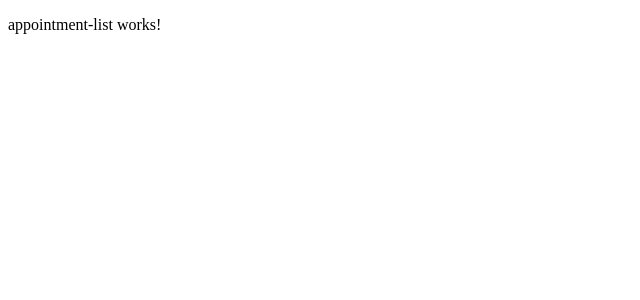
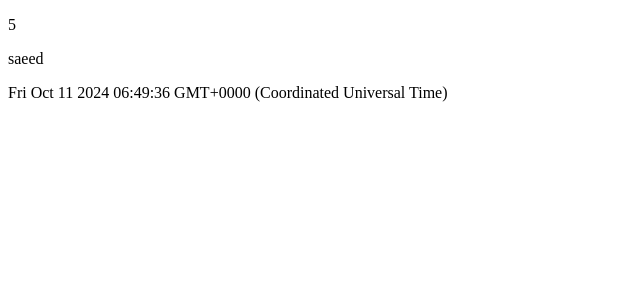
Before and after one commit to saeedd1994/appontmentApp, an Angular app: page / in a window 1280 px wide. Shown: the top 300 px of the page, without its empty margins (0-640 px from the left). Built offline with nearby package versions, Linux system fonts and the light colour scheme.

Commit message:
- generate interface for appointment list

```diff
--- a/src/app/appointment-list/appointment-list.component.html
+++ b/src/app/appointment-list/appointment-list.component.html
@@ -1 +1,3 @@
-<p>appointment-list works!</p>
+<p>{{ appointmentList.id }}</p>
+<p>{{ appointmentList.title }}</p>
+<p>{{ appointmentList.date }}</p>
--- a/src/app/appointment-list/appointment-list.component.ts
+++ b/src/app/appointment-list/appointment-list.component.ts
@@ -1,4 +1,5 @@
 import { Component } from '@angular/core';
+import {Appointment} from "../models/appointment";
 
 @Component({
   selector: 'app-appointment-list',
@@ -7,4 +8,10 @@ import { Component } from '@angular/core';
 })
 export class AppointmentListComponent {
 
+  appointmentList: Appointment =
+    {
+      id: 5,
+      title: 'saeed',
+      date: new Date()
+    }
 }
--- /dev/null
+++ b/src/app/models/appointment.ts
@@ -0,0 +1,5 @@
+export interface Appointment {
+  id: number,
+  title: string,
+  date: Date
+}
```
